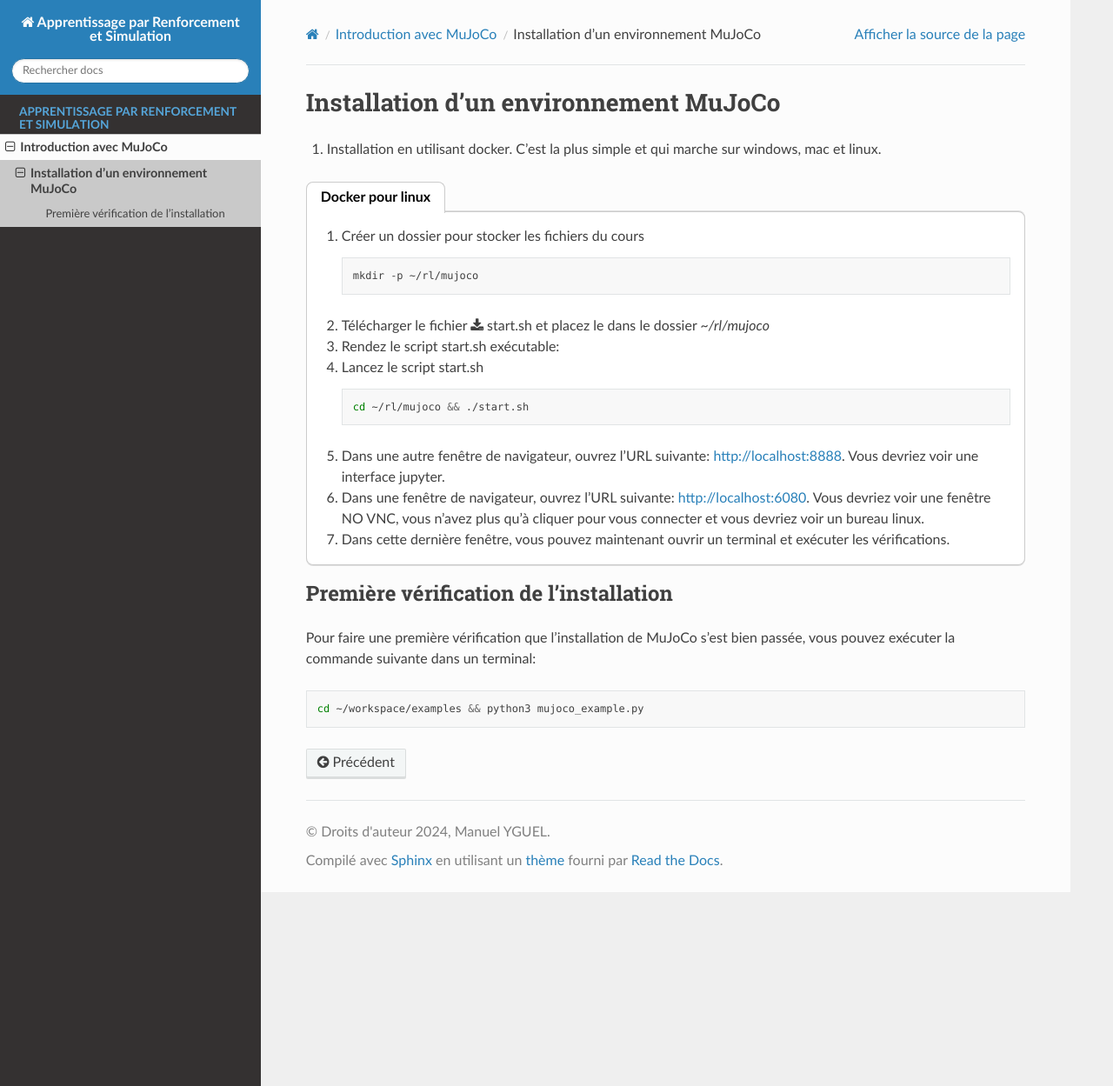
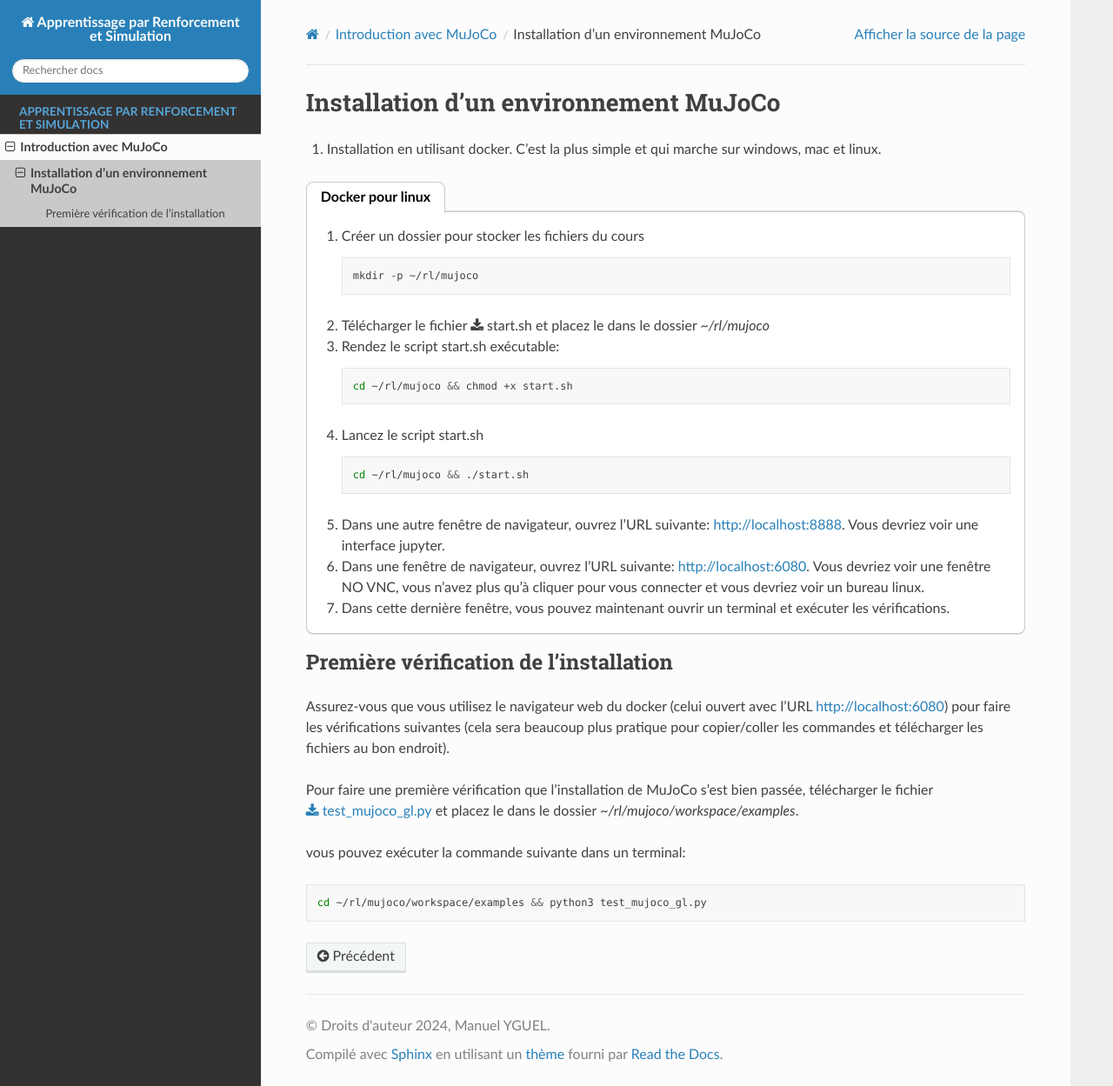
Before and after one commit to yguel/apprentissage_par_renforcement_et_simulation, a Sphinx documentation site: the page built from doc/sphinx/source/l01_introduction_with_mujoco/l01s01_installation_mujoco.rst, in a window 1280 px wide and 1249 px high. Shown: the whole window at 87% size. Built offline with Sphinx 7.4.7 and the Read the Docs theme 3.1.0, drawn with Linux system fonts in a browser that asks for light colours; pages that are not in the unit, such as notebooks, are missing from menus; some of the changed lines change nothing that is shown.

Commit message:
Test install

```diff
--- a/doc/sphinx/source/l01_introduction_with_mujoco/l01s01_installation_mujoco.rst
+++ b/doc/sphinx/source/l01_introduction_with_mujoco/l01s01_installation_mujoco.rst
@@ -19,6 +19,7 @@
       #. Rendez le script start.sh exécutable:
 
          .. code-block:: bash
+
             cd ~/rl/mujoco && chmod +x start.sh
 
       #. Lancez le script start.sh
@@ -38,8 +39,12 @@
 Première vérification de l'installation
 ========================================
 
-Pour faire une première vérification que l'installation de MuJoCo s'est bien passée, vous pouvez exécuter la commande suivante dans un terminal:
+Assurez-vous que vous utilisez le navigateur web du docker (celui ouvert avec l'URL `http://localhost:6080 <http://localhost:6080>`_) pour faire les vérifications suivantes (cela sera beaucoup plus pratique pour copier/coller les commandes et télécharger les fichiers au bon endroit).
+
+Pour faire une première vérification que l'installation de MuJoCo s'est bien passée, télécharger le fichier :download:`test_mujoco_gl.py <resources/mujoco_python/test_install/test_mujoco_gl.py>` et placez le dans le dossier `~/rl/mujoco/workspace/examples`.
+
+vous pouvez exécuter la commande suivante dans un terminal:
 
 .. code-block:: bash
 
-   cd ~/workspace/examples && python3 mujoco_example.py
+   cd ~/rl/mujoco/workspace/examples && python3 test_mujoco_gl.py
--- /dev/null
+++ b/doc/sphinx/source/l01_introduction_with_mujoco/resources/mujoco_python/test_install/test_mujoco_gl.py
@@ -0,0 +1,98 @@
+#!/usr/bin/env python3
+"""
+MuJoCo Getting Started Example
+===============================
+
+This script demonstrates basic MuJoCo usage:
+1. Loading a simple model
+2. Running simulation steps
+3. Basic visualization with mujoco-python-viewer
+
+Run this script to test your MuJoCo installation!
+"""
+
+import mujoco
+import mujoco.viewer
+import numpy as np
+import time
+
+def create_simple_model():
+    """Create a simple MuJoCo model with a falling box"""
+    xml = """
+    <mujoco model="falling_box">
+        <option timestep="0.002"/>
+
+        <worldbody>
+            <!-- Ground plane -->
+            <geom name="floor" type="plane" size="5 5 0.1" rgba="0.8 0.9 0.8 1"/>
+
+            <!-- Falling box -->
+            <body name="box" pos="0 0 2">
+                <freejoint/>
+                <geom name="box_geom" type="box" size="0.2 0.2 0.2" rgba="1 0.4 0.4 1" mass="1"/>
+            </body>
+
+            <!-- Another box -->
+            <body name="box2" pos="1 0 3">
+                <freejoint/>
+                <geom name="box2_geom" type="box" size="0.15 0.15 0.15" rgba="0.4 0.4 1 1" mass="0.5"/>
+            </body>
+        </worldbody>
+    </mujoco>
+    """
+    return mujoco.MjModel.from_xml_string(xml)
+
+def main():
+    print("🤖 MuJoCo Example - Falling Boxes")
+    print("=" * 40)
+
+    # Create model and data
+    model = create_simple_model()
+    data = mujoco.MjData(model)
+
+    print(f"✅ Model loaded successfully!")
+    print(f"   - Bodies: {model.nbody}")
+    print(f"   - Geoms: {model.ngeom}")
+    print(f"   - DOFs: {model.nv}")
+    print(f"   - Timestep: {model.opt.timestep}")
+
+    # Run simulation in viewer
+    print("\n🎮 Starting interactive viewer...")
+    print("   - Use mouse to rotate/zoom")
+    print("   - Press SPACE to pause/resume")
+    print("   - Press ESC to exit")
+
+    with mujoco.viewer.launch_passive(model, data) as viewer:
+        # Run simulation
+        start_time = time.time()
+        step_count = 0
+
+        while viewer.is_running():
+            step_start = time.time()
+
+            # Physics step
+            mujoco.mj_step(model, data)
+            step_count += 1
+
+            # Update viewer
+            viewer.sync()
+
+            # Print info every 2 seconds
+            if step_count % 1000 == 0:
+                elapsed = time.time() - start_time
+                print(f"⏱️  Time: {elapsed:.1f}s, Steps: {step_count}, Sim time: {data.time:.2f}s")
+
+            # Target real-time rendering
+            time_until_next_step = model.opt.timestep - (time.time() - step_start)
+            if time_until_next_step > 0:
+                time.sleep(time_until_next_step)
+
+if __name__ == "__main__":
+    try:
+        main()
+    except KeyboardInterrupt:
+        print("\n👋 Simulation stopped by user")
+    except Exception as e:
+        print(f"❌ Error: {e}")
+        print("\nIf you see import errors, make sure MuJoCo is properly installed:")
+        print("  pip install mujoco mujoco-python-viewer")
```
